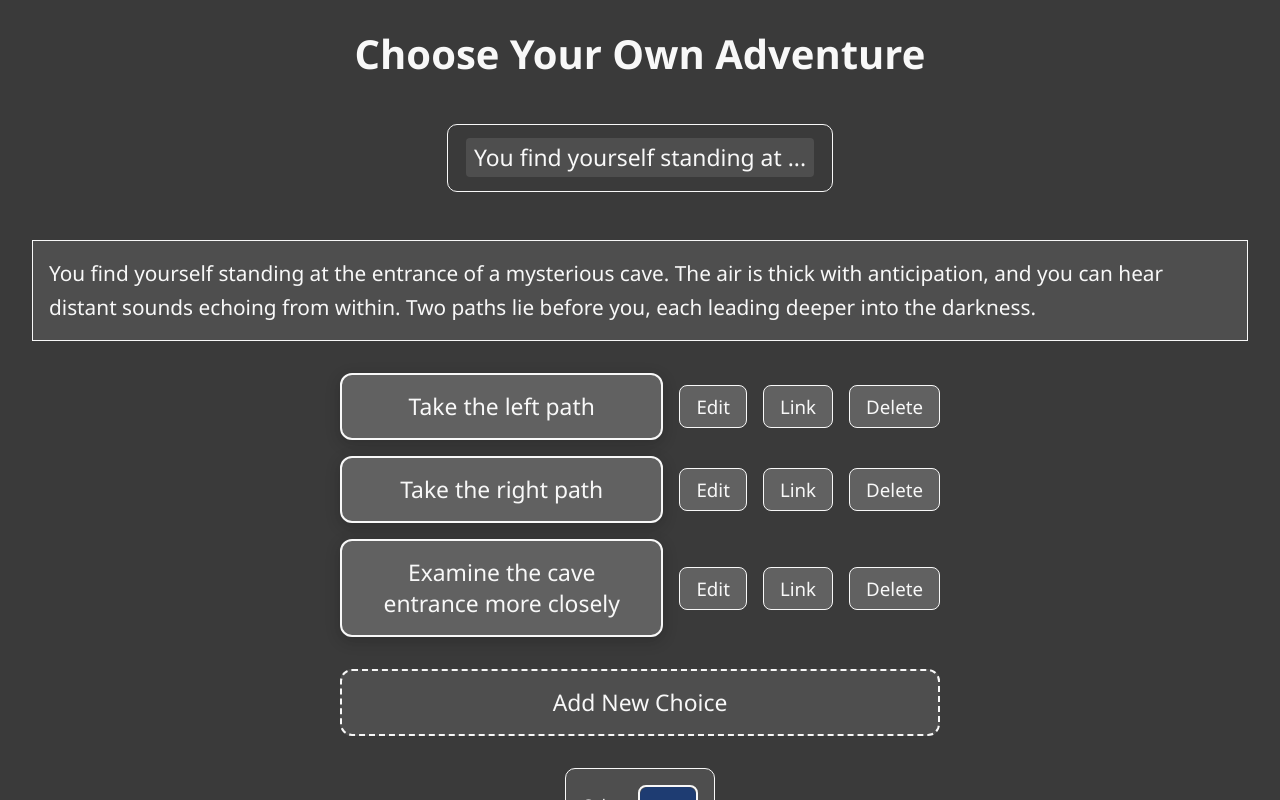
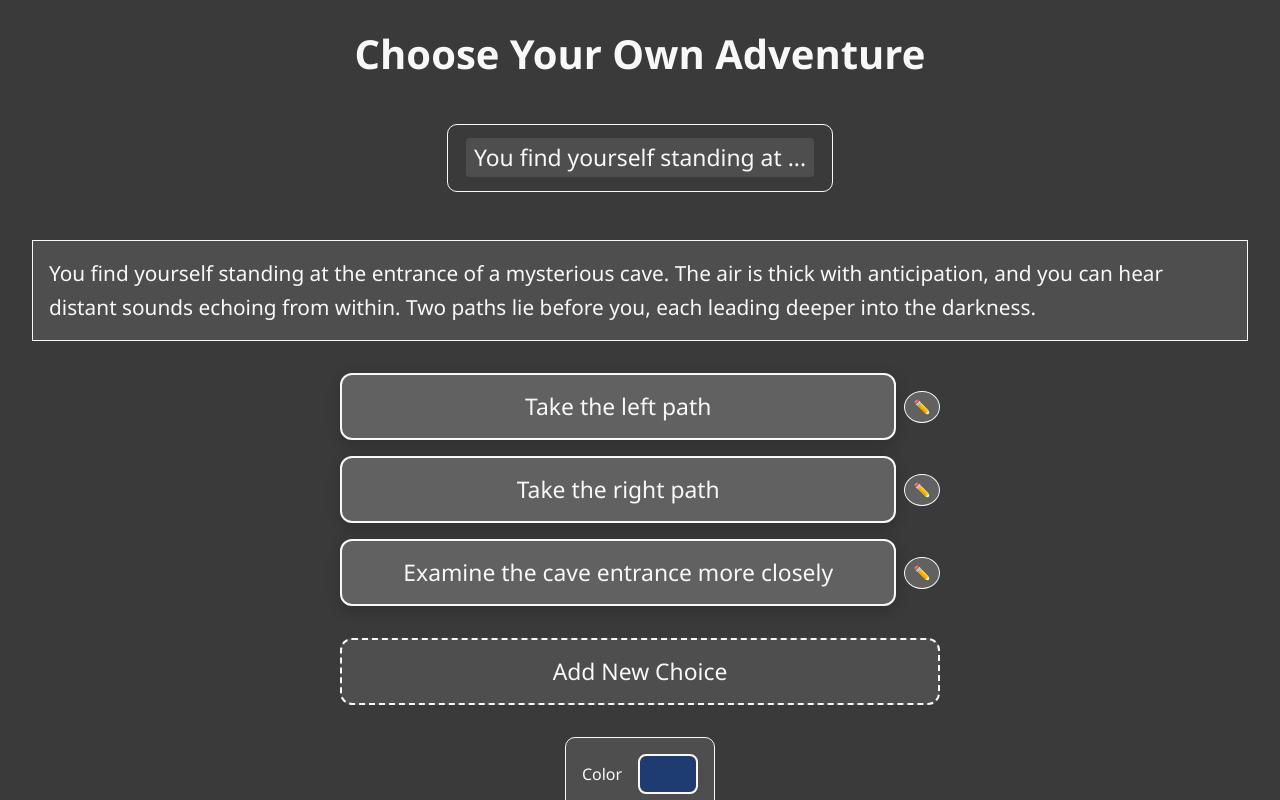
Before and after one commit to pursuingpareto/story, a React (Vite) app: page / in a window 1280 px wide. Built offline with nearby package versions, Linux system fonts and the light colour scheme.

Commit message:
consolidate edit / link / delete

```diff
--- a/src/App.css
+++ b/src/App.css
@@ -126,6 +126,63 @@ h1 {
   transform: translateY(-3px);
   box-shadow: 0 8px 25px rgba(0, 0, 0, 0.3);
   border-color: rgba(255, 255, 255, 0.3);
+}
+
+.choice-with-actions {
+  display: flex;
+  align-items: center;
+  gap: 8px;
+  width: 100%;
+}
+
+.choice-actions {
+  position: relative;
+  flex-shrink: 0;
+}
+
+.edit-icon-button {
+  transition: all 0.3s ease;
+}
+
+.edit-icon-button:hover {
+  transform: scale(1.1);
+  background: rgba(255, 255, 255, 0.3) !important;
+}
+
+.dropdown-menu {
+  box-shadow: 0 4px 15px rgba(0, 0, 0, 0.3);
+  backdrop-filter: blur(10px);
+}
+
+.dropdown-item {
+  transition: all 0.2s ease;
+}
+
+.dropdown-item:hover {
+  background: rgba(255, 255, 255, 0.1) !important;
+}
+
+/* Mobile-specific styles */
+@media (max-width: 768px) {
+  .choice-with-actions {
+    gap: 4px;
+  }
+
+  .edit-icon-button {
+    width: 28px !important;
+    height: 28px !important;
+    font-size: 12px !important;
+  }
+
+  .dropdown-menu {
+    min-width: 100px !important;
+    right: -10px !important;
+  }
+
+  .dropdown-item {
+    padding: 6px 8px !important;
+    font-size: 12px !important;
+  }
 }
 
 .edit-option-button {
--- a/src/App.jsx
+++ b/src/App.jsx
@@ -220,6 +220,7 @@ function App() {
   const [linkingChoiceIndex, setLinkingChoiceIndex] = useState(null);
   const [isInitialized, setIsInitialized] = useState(false);
   const [nextNodeId, setNextNodeId] = useState(1);
+  const [openDropdownIndex, setOpenDropdownIndex] = useState(null);
   const currentNode = story[currentNodeId];
 
   // Helper function to generate next unique node ID
@@ -526,6 +527,37 @@ function App() {
     setLinkingChoiceIndex(null);
   }
 
+  function toggleDropdown(index) {
+    setOpenDropdownIndex(openDropdownIndex === index ? null : index);
+  }
+
+  function closeDropdown() {
+    setOpenDropdownIndex(null);
+  }
+
+  // Close dropdown when clicking outside
+  useEffect(() => {
+    const handleClickOutside = (event) => {
+      if (openDropdownIndex !== null) {
+        const dropdowns = document.querySelectorAll('.choice-actions');
+        let clickedInside = false;
+        dropdowns.forEach(dropdown => {
+          if (dropdown.contains(event.target)) {
+            clickedInside = true;
+          }
+        });
+        if (!clickedInside) {
+          closeDropdown();
+        }
+      }
+    };
+
+    document.addEventListener('mousedown', handleClickOutside);
+    return () => {
+      document.removeEventListener('mousedown', handleClickOutside);
+    };
+  }, [openDropdownIndex]);
+
   function deleteOption(index) {
     const confirmed = confirm(`Are you sure you want to delete the choice "${currentNode.options[index].text}"?`);
     if (confirmed) {
@@ -795,6 +827,7 @@ function App() {
                 </div>
               ) : (
                 <>
+                  <div className="choice-with-actions">
                     <button
                       className="choice-button"
                       onClick={() => handleChoice(option)}
@@ -806,39 +839,99 @@ function App() {
                     >
                       {option.text}
                     </button>
+                    <div className="choice-actions">
                       <button
-                    className="edit-option-button"
-                    onClick={() => startEditOption(index)}
+                        className="edit-icon-button"
+                        onClick={() => toggleDropdown(index)}
                         style={{
                           color: getTextColor(currentNode.color),
                           background: 'rgba(255, 255, 255, 0.2)',
-                      border: `1px solid ${getTextColor(currentNode.color)}`
+                          border: `1px solid ${getTextColor(currentNode.color)}`,
+                          borderRadius: '50%',
+                          width: '32px',
+                          height: '32px',
+                          display: 'flex',
+                          alignItems: 'center',
+                          justifyContent: 'center',
+                          cursor: 'pointer',
+                          fontSize: '14px'
                         }}
                       >
-                    Edit
+                        ✏️
+                      </button>
+                      {openDropdownIndex === index && (
+                        <div className="dropdown-menu" style={{
+                          position: 'absolute',
+                          top: '100%',
+                          right: '0',
+                          background: 'rgba(0, 0, 0, 0.9)',
+                          border: `1px solid ${getTextColor(currentNode.color)}`,
+                          borderRadius: '8px',
+                          padding: '4px',
+                          zIndex: 1000,
+                          minWidth: '120px'
+                        }}>
+                          <button
+                            className="dropdown-item"
+                            onClick={() => {
+                              startEditOption(index);
+                              closeDropdown();
+                            }}
+                            style={{
+                              color: '#ffffff',
+                              background: 'transparent',
+                              border: 'none',
+                              padding: '8px 12px',
+                              width: '100%',
+                              textAlign: 'left',
+                              cursor: 'pointer',
+                              fontSize: '14px'
+                            }}
+                          >
+                            ✏️ Edit
                           </button>
                           <button
-                    className="link-option-button"
-                    onClick={() => startLinkChoice(index)}
+                            className="dropdown-item"
+                            onClick={() => {
+                              startLinkChoice(index);
+                              closeDropdown();
+                            }}
                             style={{
-                      color: getTextColor(currentNode.color),
-                      background: 'rgba(255, 255, 255, 0.2)',
-                      border: `1px solid ${getTextColor(currentNode.color)}`
+                              color: '#ffffff',
+                              background: 'transparent',
+                              border: 'none',
+                              padding: '8px 12px',
+                              width: '100%',
+                              textAlign: 'left',
+                              cursor: 'pointer',
+                              fontSize: '14px'
                             }}
                           >
-                    Link
+                            🔗 Link
                           </button>
                           <button
-                    className="delete-option-button"
-                    onClick={() => deleteOption(index)}
+                            className="dropdown-item"
+                            onClick={() => {
+                              deleteOption(index);
+                              closeDropdown();
+                            }}
                             style={{
-                      color: getTextColor(currentNode.color),
-                      background: 'rgba(255, 255, 255, 0.2)',
-                      border: `1px solid ${getTextColor(currentNode.color)}`
+                              color: '#ff6b6b',
+                              background: 'transparent',
+                              border: 'none',
+                              padding: '8px 12px',
+                              width: '100%',
+                              textAlign: 'left',
+                              cursor: 'pointer',
+                              fontSize: '14px'
                             }}
                           >
-                    Delete
+                            🗑️ Delete
                           </button>
+                        </div>
+                      )}
+                    </div>
+                  </div>
                 </>
               )}
             </div>
```
Lines whose indentation alone changed are shown as unchanged.
